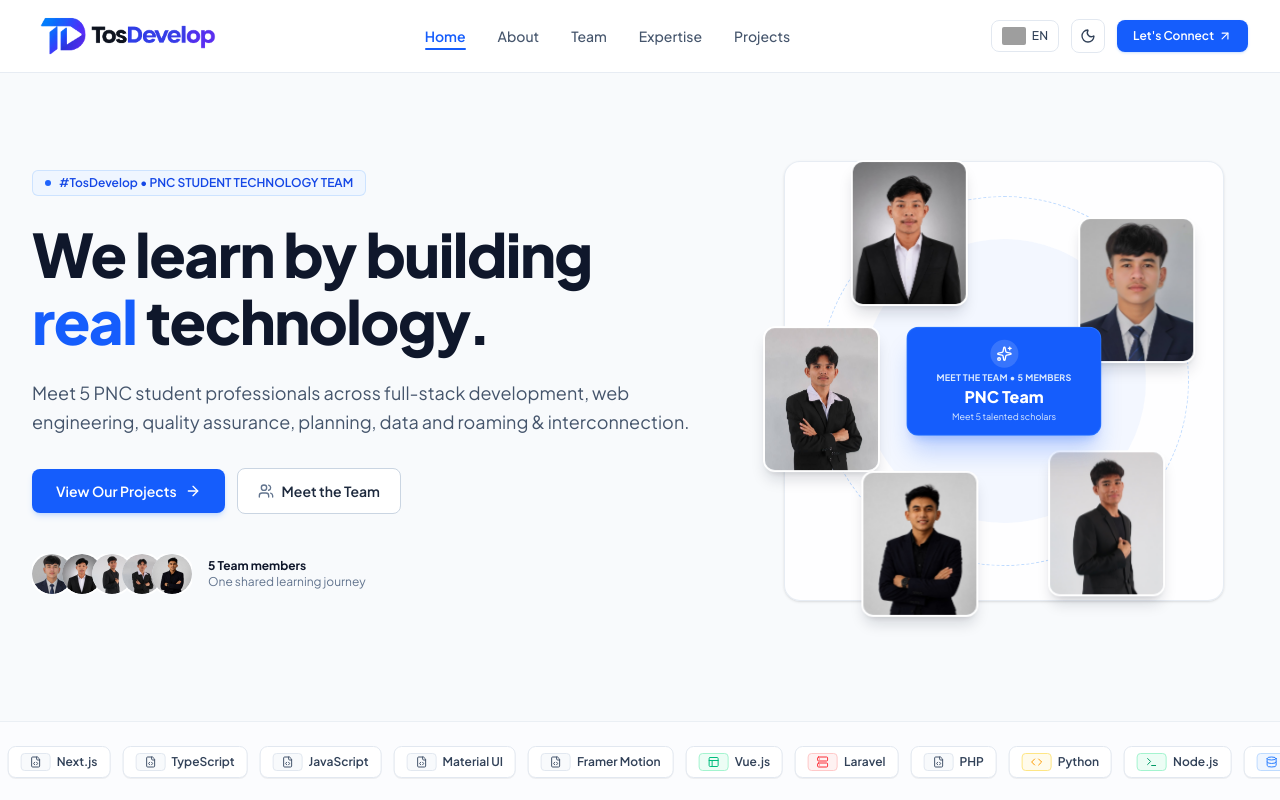
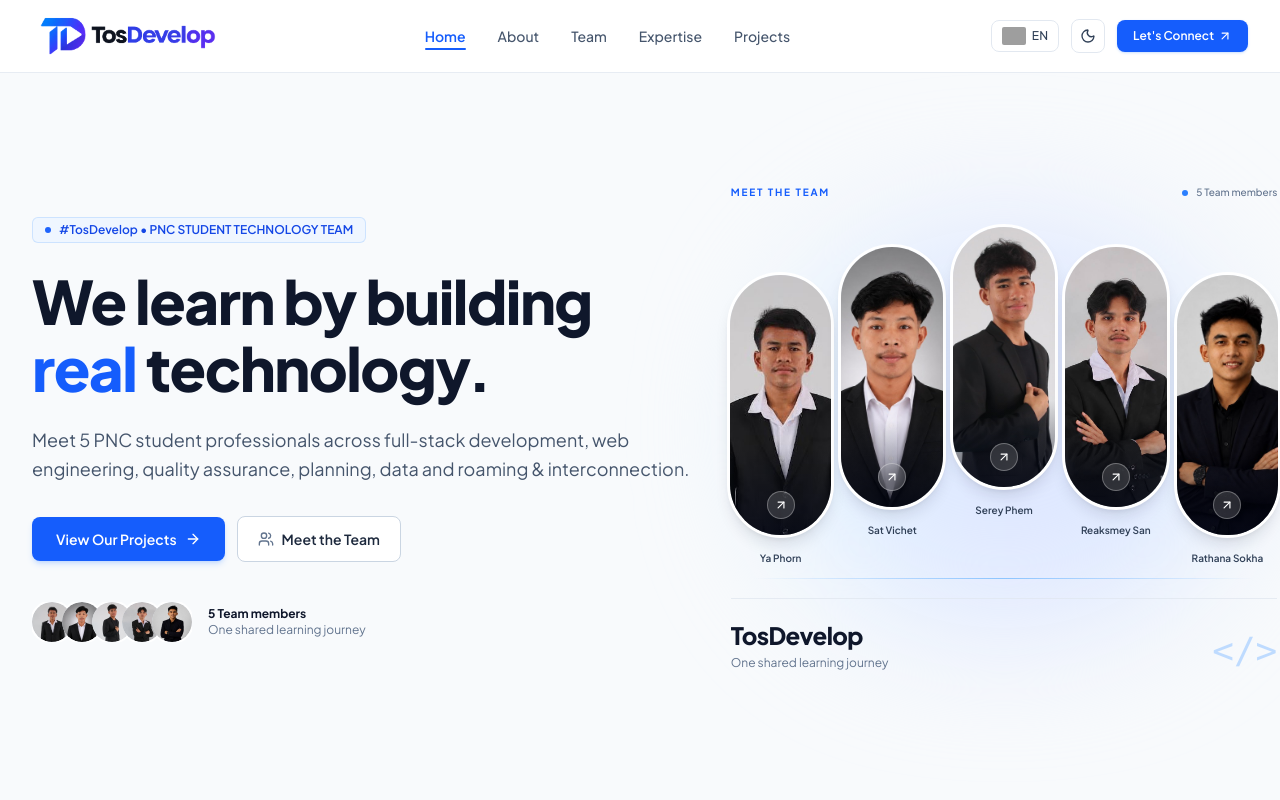
Before and after one commit to TosDevelop/TosDevelop_Portfolio, a React (Vite) app: page / in a window 1280 px wide. Shown: the top 800 px of the page. Built offline with nearby package versions, Linux system fonts and the light colour scheme; grey boxes are pictures that could not be loaded; a web font is replaced by a local one.

Commit message:
feat: redesign hero with wider staggered portrait cards

```diff
--- a/src/pages/home/HeroSection.tsx
+++ b/src/pages/home/HeroSection.tsx
@@ -92,7 +92,7 @@ export const HeroSection: React.FC<HeroSectionProps> = ({ onNavigate }) => {
             </div>
           </div>
 
-          {/* Right Column: Floating Team Collage */}
+          {/* Right Column: Team Portrait Ribbon */}
           <div className="lg:col-span-5 flex justify-center">
             <HeroTeamGrid
               onSelectMember={(memberId) => onNavigate('team', memberId)}
--- a/src/pages/home/HeroTeamGrid.tsx
+++ b/src/pages/home/HeroTeamGrid.tsx
@@ -1,73 +1,93 @@
+import { ArrowUpRight } from 'lucide-react';
 import { PageLink } from '@/components/ui/PageLink';
-import React from 'react';
-import { Sparkles } from 'lucide-react';
+import { Avatar } from '@/components/ui/Avatar';
+import { SITE_NAME } from '@/config/site';
+import { TEAM_MEMBERS } from '@/data/teamData';
 import { useLanguage } from '@/providers/LanguageContext';
-import { TEAM_MEMBERS } from '@/data/teamData';
-import { Avatar } from '@/components/ui/Avatar';
 
 interface HeroTeamGridProps {
   onSelectMember: (memberId: string) => void;
 }
 
-const portraitPositions = [
-  'left-[38%] top-[2%]',
-  'left-[2%] top-[34%]',
-  'right-[2%] top-[34%]',
-  'left-[20%] top-[68%]',
-  'right-[20%] top-[68%]',
-];
+const portraitOffsets = ['mt-12', 'mt-5', 'mt-0', 'mt-5', 'mt-12'];
 
-export const HeroTeamGrid: React.FC<HeroTeamGridProps> = ({
-  onSelectMember,
-}) => {
+export function HeroTeamGrid({ onSelectMember }: HeroTeamGridProps) {
   const { language, t } = useLanguage();
 
   return (
-    <div className="hero-team-grid relative mx-auto w-full max-w-[32rem]">
-      <div className="absolute -inset-5 -z-10 rounded-full bg-blue-200/40 blur-3xl dark:bg-blue-900/20" />
+    <div className="relative isolate mx-auto w-full max-w-[36rem] py-8 sm:py-12 lg:w-[112%] lg:max-w-none lg:shrink-0">
+      <div aria-hidden="true" className="pointer-events-none absolute inset-0">
+        <div className="absolute inset-x-[8%] inset-y-[15%] rounded-full bg-gradient-to-r from-sky-100 via-indigo-100 to-blue-100 blur-3xl dark:from-sky-950/60 dark:via-indigo-950/60 dark:to-blue-950/60" />
+        <div className="absolute inset-x-[4%] bottom-[24%] h-px bg-gradient-to-r from-transparent via-blue-300 to-transparent dark:via-blue-700" />
+      </div>
 
-      <div className="relative aspect-square w-full">
-        <div className="absolute inset-[5%] rounded-2xl border border-slate-200/80 bg-white/80 shadow-sm dark:border-slate-800 dark:bg-slate-900/70" />
-        <div className="absolute inset-[12%] rounded-full border border-dashed border-blue-200 dark:border-blue-900/70" />
-        <div className="absolute inset-[21%] rounded-full bg-blue-50/70 dark:bg-blue-950/30" />
+      <div className="relative mb-6 flex items-center justify-between gap-4">
+        <span className="text-[10px] font-bold uppercase tracking-[0.18em] text-blue-600 dark:text-blue-400">
+          {t.hero.meetTeam}
+        </span>
+        <span className="flex items-center gap-2 text-[10px] font-medium text-slate-500 dark:text-slate-400">
+          <span className="h-1.5 w-1.5 rounded-full bg-blue-500" />
+          {t.hero.teamCount}
+        </span>
+      </div>
 
-        <div className="hero-team-orbit absolute inset-0 z-10">
-          {TEAM_MEMBERS.map((member, index) => (
+      <div className="relative grid grid-cols-5 items-start gap-2 sm:gap-3">
+        {TEAM_MEMBERS.map((member, index) => {
+          const name = language === 'km' ? member.nameKm : member.name;
+          const role = language === 'km' ? member.roleKm : member.role;
+
+          return (
             <PageLink
+              key={member.id}
               tab="team"
               memberId={member.id}
-              key={member.id}
               onClick={() => onSelectMember(member.id)}
-              aria-label={`View ${member.name}'s profile`}
-              title={language === 'km' ? member.nameKm : member.name}
-              className={`hero-team-card absolute z-10 aspect-[4/5] w-[24%] overflow-hidden rounded-xl border-2 border-white bg-white shadow-lg shadow-slate-900/15 transition duration-200 hover:z-20 hover:scale-105 hover:shadow-xl focus-visible:outline-none focus-visible:ring-4 focus-visible:ring-blue-500/40 dark:border-slate-700 dark:bg-slate-800 ${portraitPositions[index]}`}
+              aria-label={`${t.team.viewProfile}: ${name}`}
+              title={`${name} — ${role}`}
+              className={`group min-w-0 rounded-full outline-offset-4 transition-transform duration-300 focus-visible:outline-2 focus-visible:outline-blue-500 motion-safe:hover:-translate-y-3 motion-safe:focus-visible:-translate-y-3 ${portraitOffsets[index % portraitOffsets.length]}`}
             >
-              <Avatar
-                src={member.image}
-                alt={member.name}
-                name={member.name}
-                size="hero"
-                className="w-full text-sm"
-              />
+              <div className="relative aspect-[1/3] lg:aspect-[3/8]">
+                <div className="absolute inset-y-0 -inset-x-0.5 overflow-hidden rounded-full border-[3px] border-white bg-slate-200 shadow-lg shadow-slate-900/10 transition-shadow duration-300 group-hover:shadow-xl sm:-inset-x-1 dark:border-slate-700 dark:bg-slate-800 dark:shadow-black/25">
+                  <Avatar
+                    src={member.image}
+                    alt={name}
+                    name={member.name}
+                    size="hero"
+                    className="[&_img]:object-center"
+                  />
+                  <span
+                    className="absolute inset-x-0 bottom-0 h-1/3 bg-gradient-to-t from-slate-950/60 to-transparent"
+                    aria-hidden="true"
+                  />
+                  <span className="absolute bottom-3 left-1/2 flex h-6 w-6 -translate-x-1/2 items-center justify-center rounded-full border border-white/30 bg-white/15 text-white backdrop-blur-sm transition-colors group-hover:bg-blue-600 sm:bottom-4 sm:h-7 sm:w-7">
+                    <ArrowUpRight className="h-3.5 w-3.5" aria-hidden="true" />
+                  </span>
+                </div>
+              </div>
+              <p className="mt-3 break-words text-center text-[9px] font-semibold leading-relaxed text-slate-700 sm:text-[10px] dark:text-slate-200">
+                {name}
+              </p>
             </PageLink>
-          ))}
+          );
+        })}
+      </div>
+
+      <div className="relative mt-8 flex items-end justify-between gap-4 border-t border-slate-200/80 pt-5 dark:border-slate-800">
+        <div>
+          <p className="text-xl font-extrabold tracking-tight text-slate-900 sm:text-2xl dark:text-white">
+            {SITE_NAME}
+          </p>
+          <p className="mt-1 text-xs text-slate-500 dark:text-slate-400">
+            {t.hero.teamSub}
+          </p>
         </div>
-
-        <div className="absolute left-1/2 top-1/2 z-10 flex w-[40%] -translate-x-1/2 -translate-y-1/2 flex-col items-center rounded-xl border border-blue-400/30 bg-blue-600 px-2 py-2 text-center text-white shadow-xl shadow-blue-600/25 sm:px-3 sm:py-3">
-          <span className="mb-1 flex h-6 w-6 items-center justify-center rounded-full bg-white/15 sm:h-7 sm:w-7">
-            <Sparkles className="h-4 w-4" aria-hidden="true" />
-          </span>
-          <span className="text-[8px] font-bold uppercase leading-tight tracking-wide text-blue-100 sm:text-[9px]">
-            {t.hero.centerBadgeTop}
-          </span>
-          <span className="mt-1 text-xs font-extrabold leading-tight sm:text-base">
-            {t.hero.centerBadgeTitle}
-          </span>
-          <span className="mt-1 text-[8px] leading-tight text-blue-100 sm:text-[9px]">
-            {t.hero.centerBadgeSub}
-          </span>
-        </div>
+        <span
+          aria-hidden="true"
+          className="select-none font-mono text-3xl font-light text-blue-200 sm:text-4xl dark:text-blue-900"
+        >
+          &lt;/&gt;
+        </span>
       </div>
     </div>
   );
-};
+}
--- a/src/styles/globals.css
+++ b/src/styles/globals.css
@@ -41,35 +41,3 @@
 .animate-marquee:hover {
   animation-play-state: paused;
 }
-
-@keyframes team-orbit {
-  to {
-    transform: rotate(360deg);
-  }
-}
-
-@keyframes team-counter-orbit {
-  to {
-    transform: rotate(-360deg);
-  }
-}
-
-.hero-team-orbit {
-  animation: team-orbit 40s linear infinite;
-}
-
-.hero-team-card {
-  animation: team-counter-orbit 40s linear infinite;
-}
-
-.hero-team-grid:focus-within .hero-team-orbit,
-.hero-team-grid:focus-within .hero-team-card {
-  animation-play-state: paused;
-}
-
-@media (prefers-reduced-motion: reduce) {
-  .hero-team-orbit,
-  .hero-team-card {
-    animation: none;
-  }
-}
```
Also changed, not shown: src/assets/team/phorn_ya.jpg.
